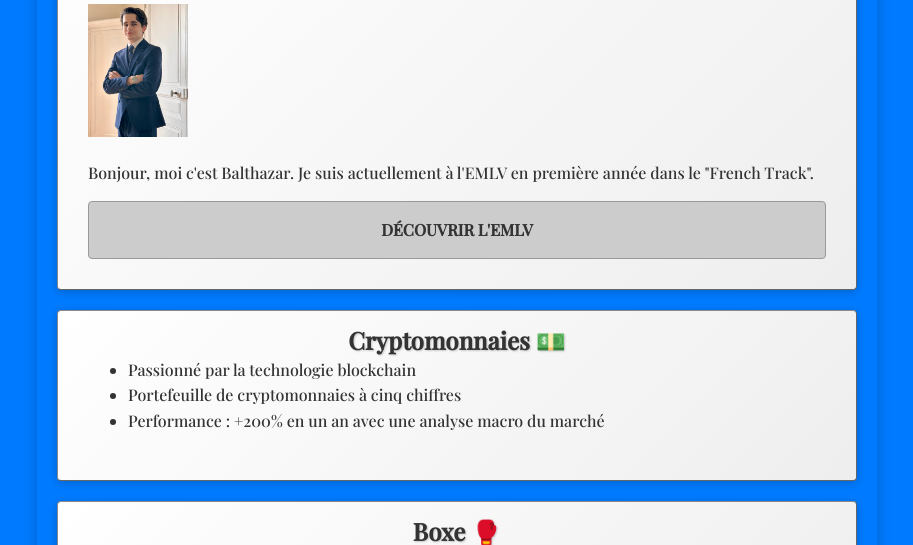
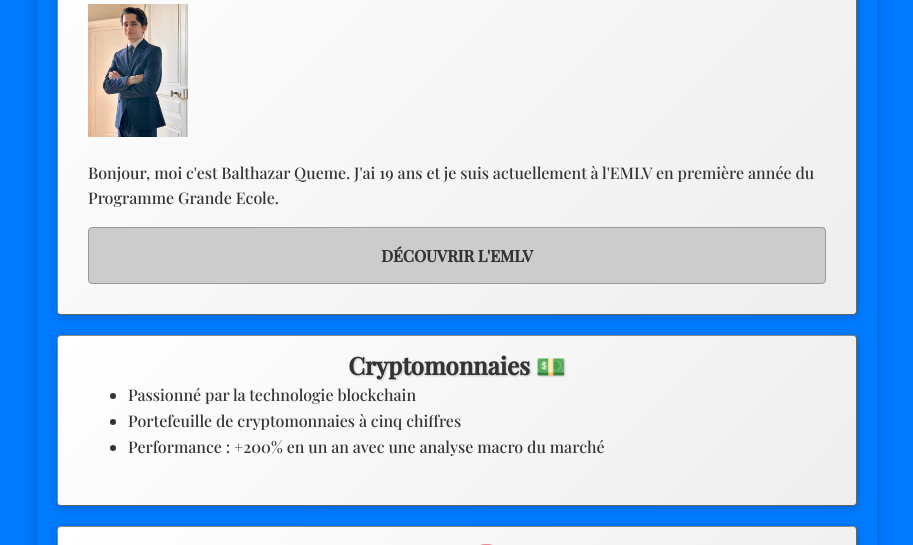
Before and after one commit to BalthazarQueme/Profil-EMLV, a plain HTML site: page index.html in a window 1280 px wide. Shown: the part 177-722 px from the top of the page, without its empty margins (183-1096 px from the left). Drawn offline with nearby package versions, Linux system fonts and the light colour scheme.

Commit message:
Update index.html

```diff
--- a/index.html
+++ b/index.html
@@ -14,7 +14,7 @@
     <h1>Bienvenue sur mon profil ! </h1>
     <img src="image/photoemlv.jpg" class="img-circle" width="100px" alt="Balthazar Queme">
     <p>
-      Bonjour, moi c'est Balthazar. Je suis actuellement à l'EMLV en première année dans le "French Track".
+      Bonjour, moi c'est Balthazar Queme. J'ai 19 ans et je suis actuellement à l'EMLV en première année du Programme Grande Ecole.
     </p>
     <a href="https://www.emlv.fr" class="btn-blue">Découvrir l'EMLV</a>
   </div>
```
